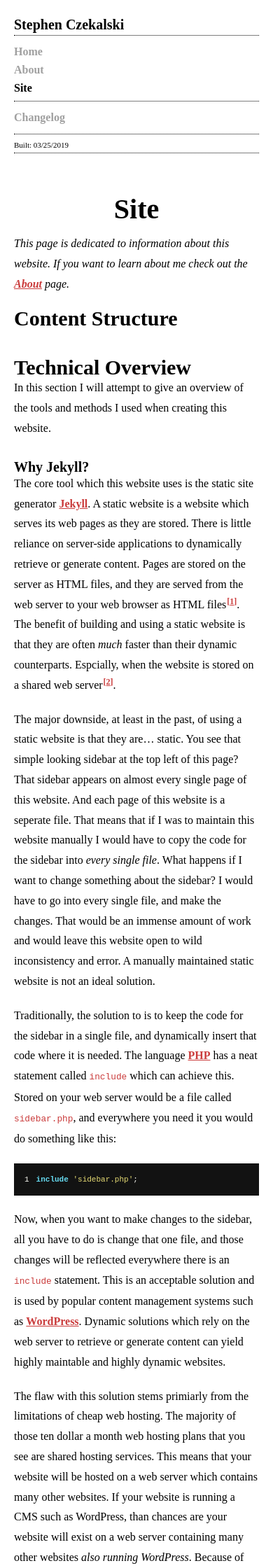
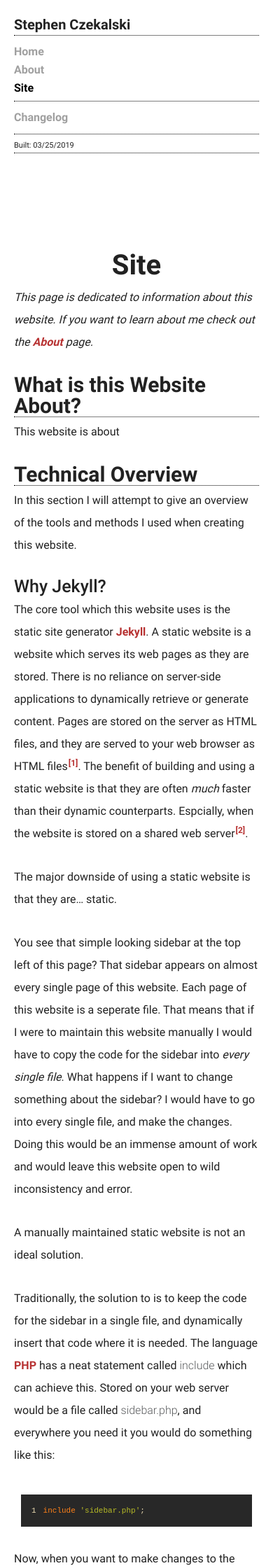
Before and after one commit to stephencz/old-stephencz-com, a Jekyll site: the page built from site.md, in a window 390 px wide. Shown: the top 2240 px of the page at 70% size. Built offline with Jekyll 4.4.1, drawn with Linux system fonts in a browser that asks for light colours; nearby versions of some CDN libraries; some of the changed text lies outside the part shown.

Commit message:
Experimenting with fonts

```diff
--- a/_sass/misc.scss
+++ b/_sass/misc.scss
@@ -17,23 +17,3 @@
     padding-bottom: 100px;
     padding-top: 60px;
 }
-
-@media (max-width: 799px)
-{
-    .home-wrapper
-    {
-        padding-top: 40px;
-    }
-}
-
-.home-wrapper
-{
-    padding-bottom: 60px;
-    padding-top: 60px;
-}
-
-.home-wrapper > p
-{
-    font-size: 1.6em;
-    padding-bottom: 10px;
-}
--- a/_sass/post.scss
+++ b/_sass/post.scss
@@ -1,13 +1,16 @@
 /*******************************************************************/
 /* POST STRUCTURE                                                  */
 /*******************************************************************/
-.post-wrapper { }
+.post-wrapper
+{
+    padding-bottom: 120px;
+}
 
 @media (max-width: 799px)
 {
     .post-wrapper
     {
-        padding-top: 40px;
+        padding-top: 120px;
     }
 }
 
@@ -17,7 +20,7 @@
     font-weight: 700;
     text-align: center;
 
-    margin-bottom: 15px;
+    margin-bottom: 10px;
 }
 
 .post-wrapper > .post-title a:active,
@@ -94,7 +97,6 @@
 .post-wrapper > .post-body a:link
 {
     color: $link-color;
-    text-decoration: underline;
 }
 
 .post-wrapper > .post-body a:hover
@@ -102,9 +104,25 @@
     color: $hover-color;
 }
 
+.post-wrapper > .post-body > h1,
+.post-wrapper > .post-body > h2,
+.post-wrapper > .post-body > h3,
+.post-wrapper > .post-body > h4,
+.post-wrapper > .post-body > h5,
+.post-wrapper > .post-body > h6
+{
+    margin-bottom: 5px;
+}
+
+.post-wrapper > .post-body > h1,
+.post-wrapper > .post-body > h2
+{
+    border-bottom: 1px dotted #000;
+}
+
 .post-wrapper > .post-body > p
 {
-    padding-bottom: 20px;
+    margin-bottom: 30px;
 }
 
 .post-wrapper > .post-body > p > em{ font-style: italic; }
@@ -165,7 +183,7 @@
     font-size: 1.6em;
     list-style: decimal;
 
-    margin-bottom: 20px;
+    margin-bottom: 30px;
     padding-left: 40px;
 }
 
@@ -180,7 +198,7 @@
     font-size: 1.6em;
     list-style: disc;
 
-    margin-bottom: 20px;
+    margin-bottom: 30px;
     padding-left: 40px;
 }
 
@@ -195,7 +213,7 @@
 .post-wrapper > .post-body > dl
 {
     font-size: 1.6em;
-    margin-bottom: 20px;
+    margin-bottom: 30px;
     padding-left: 40px;
 }
 
--- a/_sass/syntax.scss
+++ b/_sass/syntax.scss
@@ -3,15 +3,22 @@
 /*******************************************************************/
 .highlighter-rouge
 {
-  padding-bottom: 20px;
+  padding-top: 10px;
+  padding-bottom: 30px;
+  padding-left: 10px;
+  padding-right: 10px;
 }
 
 code.highlighter-rouge
 {
-  color: $link-color;
+  border-radius: 10px;
 
-  font-family: monospace;
-  font-size: 0.8em;
+  color: #595b5d;
+
+  font-weight: 300;
+  font-size: 1em;
+
+  padding: 0px;
 }
 
 pre.highlight
@@ -25,211 +32,77 @@ pre.highlight
 
 .highlight table td { padding: 5px; }
 .highlight table pre { margin: 0; }
-.highlight .c, .highlight .cd {
-  color: #75715e;
-  font-style: italic;
-}
-.highlight .cm {
-  color: #75715e;
-  font-style: italic;
-}
-.highlight .c1 {
-  color: #55f764;
-  font-style: italic;
-}
-.highlight .cp {
-  color: #75715e;
-  font-weight: bold;
-}
-.highlight .cs {
-  color: #75715e;
-  font-weight: bold;
-  font-style: italic;
-}
-.highlight .err {
-  color: #960050;
-  background-color: #1e0010;
-}
-.highlight .gi {
-  color: #ffffff;
-  background-color: #324932;
-}
-.highlight .gd {
-  color: #ffffff;
-  background-color: #493131;
-}
-.highlight .ge {
-  color: #000000;
-  font-style: italic;
-}
-.highlight .gr {
-  color: #aa0000;
-}
-.highlight .gt {
-  color: #aa0000;
-}
-.highlight .gh {
-  color: #999999;
-}
-.highlight .go {
-  color: #888888;
-}
-.highlight .gp {
-  color: #555555;
-}
-.highlight .gs {
-  font-weight: bold;
-}
-.highlight .gu {
-  color: #aaaaaa;
-}
-.highlight .k, .highlight .kv {
-  color: #66d9ef;
-  font-weight: bold;
-}
-.highlight .kc {
-  color: #66d9ef;
-  font-weight: bold;
-}
-.highlight .kd {
-  color: #66d9ef;
-  font-weight: bold;
-}
-.highlight .kp {
-  color: #66d9ef;
-  font-weight: bold;
-}
-.highlight .kr {
-  color: #66d9ef;
-  font-weight: bold;
-}
-.highlight .kt {
-  color: #66d9ef;
-  font-weight: bold;
-}
-.highlight .kn {
-  color: #f92672;
-  font-weight: bold;
-}
-.highlight .ow {
-  color: #f92672;
-  font-weight: bold;
-}
-.highlight .o {
-  color: #f92672;
-  font-weight: bold;
-}
-.highlight .mf {
-  color: #ae81ff;
-}
-.highlight .mh {
-  color: #ae81ff;
-}
-.highlight .il {
-  color: #ae81ff;
-}
-.highlight .mi {
-  color: #ae81ff;
-}
-.highlight .mo {
-  color: #ae81ff;
-}
-.highlight .m, .highlight .mb, .highlight .mx {
-  color: #ae81ff;
-}
-.highlight .se {
-  color: #ae81ff;
-}
-.highlight .sb {
-  color: #e6db74;
-}
-.highlight .sc {
-  color: #e6db74;
-}
-.highlight .sd {
-  color: #e6db74;
-}
-.highlight .s2 {
-  color: #e6db74;
-}
-.highlight .sh {
-  color: #e6db74;
-}
-.highlight .si {
-  color: #e6db74;
-}
-.highlight .sx {
-  color: #e6db74;
-}
-.highlight .sr {
-  color: #e6db74;
-}
-.highlight .s1 {
-  color: #e6db74;
-}
-.highlight .ss {
-  color: #e6db74;
-}
-.highlight .s {
-  color: #e6db74;
-}
-.highlight .na {
-  color: #a6e22e;
-}
-.highlight .nc {
-  color: #a6e22e;
-  font-weight: bold;
-}
-.highlight .nd {
-  color: #a6e22e;
-  font-weight: bold;
-}
-.highlight .ne {
-  color: #a6e22e;
-  font-weight: bold;
-}
-.highlight .nf {
-  color: #a6e22e;
-  font-weight: bold;
-}
-.highlight .no {
-  color: #66d9ef;
-}
-.highlight .bp {
-  color: #f8f8f2;
-}
-.highlight .nb {
-  color: #f8f8f2;
-}
-.highlight .ni {
-  color: #f8f8f2;
-}
-.highlight .nn {
-  color: #f8f8f2;
-}
-.highlight .vc {
-  color: #f8f8f2;
-}
-.highlight .vg {
-  color: #f8f8f2;
-}
-.highlight .vi {
-  color: #f8f8f2;
-}
-.highlight .nv {
-  color: #f8f8f2;
-}
-.highlight .w {
-  color: #f8f8f2;
-}
-.highlight .nl {
-  color: #f8f8f2;
-  font-weight: bold;
-}
-.highlight .nt {
-  color: #f92672;
-}
-.highlight {
-  color: #f8f8f2;
-  background-color: #121212;
-}
+
+.highlight .hll { background-color: #ffffcc }
+.highlight  { background: #282828; color: #ebdbb2; background-color: #282828 }
+.highlight .c { color: #928374; font-style: italic; background-color: #282828 } /* Comment */
+.highlight .err { color: #ebdbb2; background-color: #282828 } /* Error */
+.highlight .esc { color: #ebdbb2; background-color: #282828 } /* Escape */
+.highlight .g { color: #ebdbb2; background-color: #282828 } /* Generic */
+.highlight .k { color: #fe8019; background-color: #282828 } /* Keyword */
+.highlight .l { color: #ebdbb2; background-color: #282828 } /* Literal */
+.highlight .n { color: #ebdbb2; background-color: #282828 } /* Name */
+.highlight .o { color: #fe8019; background-color: #282828 } /* Operator */
+.highlight .x { color: #ebdbb2; background-color: #282828 } /* Other */
+.highlight .p { color: #ebdbb2; background-color: #282828 } /* Punctuation */
+.highlight .ch { color: #928374; font-style: italic; background-color: #282828 } /* Comment.Hashbang */
+.highlight .cm { color: #928374; font-style: italic; background-color: #282828 } /* Comment.Multiline */
+.highlight .cp { color: #8ec07c; background-color: #282828 } /* Comment.Preproc */
+.highlight .c1 { color: #928374; font-style: italic; background-color: #282828 } /* Comment.Single */
+.highlight .cs { color: #928374; font-style: italic; background-color: #282828 } /* Comment.Special */
+.highlight .gd { color: #282828; background-color: #fb4934 } /* Generic.Deleted */
+.highlight .ge { color: #83a598; text-decoration: underline; background-color: #282828 } /* Generic.Emph */
+.highlight .gr { color: #ebdbb2; font-weight: bold; background-color: #fb4934 } /* Generic.Error */
+.highlight .gh { color: #b8bb26; font-weight: bold; background-color: #282828 } /* Generic.Heading */
+.highlight .gi { color: #282828; background-color: #b8bb26 } /* Generic.Inserted */
+.highlight .go { color: #504945; background-color: #282828 } /* Generic.Output */
+.highlight .gp { color: #ebdbb2; background-color: #282828 } /* Generic.Prompt */
+.highlight .gs { color: #ebdbb2; background-color: #282828 } /* Generic.Strong */
+.highlight .gu { color: #b8bb26; font-weight: bold; background-color: #282828 } /* Generic.Subheading */
+.highlight .gt { color: #ebdbb2; font-weight: bold; background-color: #fb4934 } /* Generic.Traceback */
+.highlight .kc { color: #fe8019; background-color: #282828 } /* Keyword.Constant */
+.highlight .kd { color: #fe8019; background-color: #282828 } /* Keyword.Declaration */
+.highlight .kn { color: #fe8019; background-color: #282828 } /* Keyword.Namespace */
+.highlight .kp { color: #fe8019; background-color: #282828 } /* Keyword.Pseudo */
+.highlight .kr { color: #fe8019; background-color: #282828 } /* Keyword.Reserved */
+.highlight .kt { color: #fabd2f; background-color: #282828 } /* Keyword.Type */
+.highlight .ld { color: #ebdbb2; background-color: #282828 } /* Literal.Date */
+.highlight .m { color: #d3869b; background-color: #282828 } /* Literal.Number */
+.highlight .s { color: #b8bb26; background-color: #282828 } /* Literal.String */
+.highlight .na { color: #b8bb26; font-weight: bold; background-color: #282828 } /* Name.Attribute */
+.highlight .nb { color: #fabd2f; background-color: #282828 } /* Name.Builtin */
+.highlight .nc { color: #ebdbb2; background-color: #282828 } /* Name.Class */
+.highlight .no { color: #d3869b; background-color: #282828 } /* Name.Constant */
+.highlight .nd { color: #ebdbb2; background-color: #282828 } /* Name.Decorator */
+.highlight .ni { color: #fabd2f; background-color: #282828 } /* Name.Entity */
+.highlight .ne { color: #fb4934; background-color: #282828 } /* Name.Exception */
+.highlight .nf { color: #fabd2f; background-color: #282828 } /* Name.Function */
+.highlight .nl { color: #fb4934; background-color: #282828 } /* Name.Label */
+.highlight .nn { color: #ebdbb2; background-color: #282828 } /* Name.Namespace */
+.highlight .nx { color: #ebdbb2; background-color: #282828 } /* Name.Other */
+.highlight .py { color: #ebdbb2; background-color: #282828 } /* Name.Property */
+.highlight .nt { color: #fb4934; background-color: #282828 } /* Name.Tag */
+.highlight .nv { color: #ebdbb2; background-color: #282828 } /* Name.Variable */
+.highlight .ow { color: #fe8019; background-color: #282828 } /* Operator.Word */
+.highlight .w { color: #ebdbb2; background-color: #282828 } /* Text.Whitespace */
+.highlight .mb { color: #d3869b; background-color: #282828 } /* Literal.Number.Bin */
+.highlight .mf { color: #d3869b; background-color: #282828 } /* Literal.Number.Float */
+.highlight .mh { color: #d3869b; background-color: #282828 } /* Literal.Number.Hex */
+.highlight .mi { color: #d3869b; background-color: #282828 } /* Literal.Number.Integer */
+.highlight .mo { color: #d3869b; background-color: #282828 } /* Literal.Number.Oct */
+.highlight .sb { color: #b8bb26; background-color: #282828 } /* Literal.String.Backtick */
+.highlight .sc { color: #b8bb26; background-color: #282828 } /* Literal.String.Char */
+.highlight .sd { color: #b8bb26; background-color: #282828 } /* Literal.String.Doc */
+.highlight .s2 { color: #b8bb26; background-color: #282828 } /* Literal.String.Double */
+.highlight .se { color: #b8bb26; background-color: #282828 } /* Literal.String.Escape */
+.highlight .sh { color: #b8bb26; background-color: #282828 } /* Literal.String.Heredoc */
+.highlight .si { color: #b8bb26; background-color: #282828 } /* Literal.String.Interpol */
+.highlight .sx { color: #b8bb26; background-color: #282828 } /* Literal.String.Other */
+.highlight .sr { color: #b8bb26; background-color: #282828 } /* Literal.String.Regex */
+.highlight .s1 { color: #b8bb26; background-color: #282828 } /* Literal.String.Single */
+.highlight .ss { color: #83a598; background-color: #282828 } /* Literal.String.Symbol */
+.highlight .bp { color: #fabd2f; background-color: #282828 } /* Name.Builtin.Pseudo */
+.highlight .vc { color: #ebdbb2; background-color: #282828 } /* Name.Variable.Class */
+.highlight .vg { color: #ebdbb2; background-color: #282828 } /* Name.Variable.Global */
+.highlight .vi { color: #ebdbb2; background-color: #282828 } /* Name.Variable.Instance */
+.highlight .il { color: #d3869b; background-color: #282828 } /* Literal.Number.Integer.Long */
--- a/assets/css/base.scss
+++ b/assets/css/base.scss
@@ -1,42 +1,39 @@
 ---
 ---
-/* latin-ext */
+
 @font-face
 {
-    font-family: 'Source Sans Pro';
+    font-family: 'Roboto';
     font-style: normal;
-    font-weight: 400;
-    src: local('Source Sans Pro Regular'), local('SourceSansPro-Regular'), url(https://fonts.gstatic.com/s/sourcesanspro/v11/6xK3dSBYKcSV-LCoeQqfX1RYOo3qNq7lqDY.woff2) format('woff2');
-    unicode-range: U+0100-024F, U+0259, U+1E00-1EFF, U+2020, U+20A0-20AB, U+20AD-20CF, U+2113, U+2C60-2C7F, U+A720-A7FF;
-}
-
-/* latin */
-@font-face
-{
-    font-family: 'Source Sans Pro';
-    font-style: normal;
-    font-weight: 400;
-    src: local('Source Sans Pro Regular'), local('SourceSansPro-Regular'), url(https://fonts.gstatic.com/s/sourcesanspro/v11/6xK3dSBYKcSV-LCoeQqfX1RYOo3qOK7l.woff2) format('woff2');
+    font-weight: 300;
+    src: local('Roboto Light'), local('Roboto-Light'), url(https://fonts.gstatic.com/s/roboto/v18/KFOlCnqEu92Fr1MmSU5fBBc4.woff2) format('woff2');
     unicode-range: U+0000-00FF, U+0131, U+0152-0153, U+02BB-02BC, U+02C6, U+02DA, U+02DC, U+2000-206F, U+2074, U+20AC, U+2122, U+2191, U+2193, U+2212, U+2215, U+FEFF, U+FFFD;
 }
 
-/* latin-ext */
 @font-face
 {
-    font-family: 'Source Sans Pro';
+    font-family: 'Roboto';
+    font-style: normal;
+    font-weight: 400;
+    src: local('Roboto'), local('Roboto-Regular'), url(https://fonts.gstatic.com/s/roboto/v18/KFOmCnqEu92Fr1Mu4mxK.woff2) format('woff2');
+    unicode-range: U+0000-00FF, U+0131, U+0152-0153, U+02BB-02BC, U+02C6, U+02DA, U+02DC, U+2000-206F, U+2074, U+20AC, U+2122, U+2191, U+2193, U+2212, U+2215, U+FEFF, U+FFFD;
+}
+
+@font-face
+{
+  font-family: 'Roboto';
+  font-style: normal;
+  font-weight: 500;
+  src: local('Roboto Medium'), local('Roboto-Medium'), url(https://fonts.gstatic.com/s/roboto/v18/KFOlCnqEu92Fr1MmEU9fBBc4.woff2) format('woff2');
+  unicode-range: U+0000-00FF, U+0131, U+0152-0153, U+02BB-02BC, U+02C6, U+02DA, U+02DC, U+2000-206F, U+2074, U+20AC, U+2122, U+2191, U+2193, U+2212, U+2215, U+FEFF, U+FFFD;
+}
+
+@font-face
+{
+    font-family: 'Roboto';
     font-style: normal;
     font-weight: 700;
-    src: local('Source Sans Pro Bold'), local('SourceSansPro-Bold'), url(https://fonts.gstatic.com/s/sourcesanspro/v11/6xKydSBYKcSV-LCoeQqfX1RYOo3ig4vwmRduz8A.woff2) format('woff2');
-    unicode-range: U+0100-024F, U+0259, U+1E00-1EFF, U+2020, U+20A0-20AB, U+20AD-20CF, U+2113, U+2C60-2C7F, U+A720-A7FF;
-}
-
-/* latin */
-@font-face
-{
-    font-family: 'Source Sans Pro';
-    font-style: normal;
-    font-weight: 700;
-    src: local('Source Sans Pro Bold'), local('SourceSansPro-Bold'), url(https://fonts.gstatic.com/s/sourcesanspro/v11/6xKydSBYKcSV-LCoeQqfX1RYOo3ig4vwlxdu.woff2) format('woff2');
+    src: local('Roboto Bold'), local('Roboto-Bold'), url(https://fonts.gstatic.com/s/roboto/v18/KFOlCnqEu92Fr1MmWUlfBBc4.woff2) format('woff2');
     unicode-range: U+0000-00FF, U+0131, U+0152-0153, U+02BB-02BC, U+02C6, U+02DA, U+02DC, U+2000-206F, U+2074, U+20AC, U+2122, U+2191, U+2193, U+2212, U+2215, U+FEFF, U+FFFD;
 }
 
@@ -44,22 +41,22 @@ $collapse-size:  850px;
 
 $bg-color: #fff;
 
-$font-stack: 'Source Serif Pro', serif;
+$font-stack: 'Roboto', sans-serif;
 $font-size: 1.6em;
-$line-height: 1.8em;
+$line-height: 2em;
 
-$font-color: #000;
+$font-color: #222;
 $meta-color: #a0a0a0;
-$link-color: #ca3c3c;
-$hover-color: #ff5555;
+$link-color: #b73232;
+$hover-color: #561111;
 $faded-color: rgba(1, 1, 1, 0.2);
 
 $h1-size: 4em;
 $h2-size: 3em;
-$h3-size: 2em;
-$h4-size: 1.6em;
-$h5-size: 1.4em;
-$h6-size: 1em;
+$h3-size: 2.5em;
+$h4-size: 2em;
+$h5-size: 1.8em;
+$h6-size: 1.6em;
 
 html, body
 {
@@ -82,7 +79,8 @@ html, body
     text-rendering: optimizelegibility !important;
 }
 
-h1, h2, h3, h4, h5, h6 { font-weight: 700; }
+h1, h2 { font-weight: 700; }
+h3, h4, h5, h6 {font-weight: 500; }
 
 h1{ font-size: $h1-size; }
 h2{ font-size: $h2-size; }
@@ -105,8 +103,8 @@ a:visited,
 a:link
 {
     color: $link-color;
-    text-decoration: underline;
     font-weight: 700;
+    text-decoration: none;
 }
 
 a:hover
--- a/index.html
+++ b/index.html
@@ -3,7 +3,10 @@ layout: default
 title: Home
 description: The Personal Website of Stephen Czekalski
 ---
-<div class="home-wrapper">
+
+<div class="post-wrapper">
+  <h1 class="post-title">Welcome</h1>
+  <div class="post-body">
   <p>
       Welcome to the website of <strong>Stephen Czekalski</strong>. I am primarily interested in programming and
       philosophy, but among my other major interests I count reading, writing, playing piano, composing music, photography,
@@ -16,5 +19,6 @@ description: The Personal Website of Stephen Czekalski
       website through time view the <a href="/changelog">Changelog</a>.
     </p>
   </div>
+</div>
 
 {% include categories.html %}
--- a/site.md
+++ b/site.md
@@ -6,31 +6,32 @@ description: Information about this website.
 *This page is dedicated to information about this website. If you want to learn about me*
 *check out the [About](/about) page.*
 
-## Content Structure
+## What is this Website About?
+This website is about
 
 ## Technical Overview
-{:.padding-t-m}
 
 In this section I will attempt to give an overview of the tools and methods I used when creating this website.
 
 ### Why Jekyll?
-{:.padding-t-xs}
 
 The core tool which this website uses is the static site generator [Jekyll](https://jekyllrb.com/).
 A static website is a website which serves its web pages as they are stored.
-There is little reliance on server-side applications to dynamically retrieve or generate content.
-Pages are stored on the server as HTML files, and they are served from the web server to your web browser as HTML files[^1].
+There is no reliance on server-side applications to dynamically retrieve or generate content.
+Pages are stored on the server as HTML files, and they are served to your web browser as HTML files[^1].
 The benefit of building and using a static website is that they are often *much* faster than their dynamic counterparts.
 Espcially, when the website is stored on a shared web server[^2].
 
-The major downside, at least in the past, of using a static website is that they are... static.
+The major downside of using a static website is that they are... static.
+
 You see that simple looking sidebar at the top left of this page?
 That sidebar appears on almost every single page of this website.
-And each page of this website is a seperate file.
-That means that if I was to maintain this website manually I would have to copy the code for the sidebar into *every single file*.
+Each page of this website is a seperate file.
+That means that if I were to maintain this website manually I would have to copy the code for the sidebar into *every single file*.
 What happens if I want to change something about the sidebar?
 I would have to go into every single file, and make the changes.
-That would be an immense amount of work and would leave this website open to wild inconsistency and error.
+Doing this would be an immense amount of work and would leave this website open to wild inconsistency and error.
+
 A manually maintained static website is not an ideal solution.
 
 Traditionally, the solution to is to keep the code for the sidebar in a single file, and dynamically insert that code where it is needed.
@@ -46,7 +47,7 @@ This is an acceptable solution and is used by popular content management systems
 Dynamic solutions which rely on the web server to retrieve or generate content can yield highly maintable and highly dynamic websites.
 
 The flaw with this solution stems primiarly from the limitations of cheap web hosting.
-The majority of those ten dollar a month web hosting plans that you see are shared hosting services.
+The majority of those five dollar a month web hosting plans that you see are shared hosting services.
 This means that your website will be hosted on a web server which contains many other websites.
 If your website is running a CMS such as WordPress, than chances are your website will exist on a web server containing many other websites *also running WordPress*.
 Because of the server-side overhead of many WordPress websites performing many server-side operations, more often than not, your website will have poor and inconsistent performance.
@@ -63,13 +64,26 @@ And, with Jekyll being a "static site generator", the end result of a site build
 The only overhead on the server-side will be the overhead introduced by the programmer.
 Which means that in most cases your website will be faster than a website running on a content management system.
 
-While Jekyll might not be the best choice for every web design project, it was right choice for mine, and I recommend it to anyone wanting to make a similar project.
+It is fast. It is dynamic. It is extensible. It gets the job done, how I want it done.
+
+### CSS Dependencies and Code Style
+{:.padding-t-m}
+
+This website uses two CSS libraries: [Eric Meyer's Reset](https://meyerweb.com/eric/tools/css/reset/) and a modified version of [Skeleton](http://getskeleton.com/).
+
+Skeleton is a lightweight CSS framework for responsive web design.
+Or, in other words, it is a bit of CSS which makes supporting both large screen devices and mobile devices easy.
+This website was the first project I used Skeleton on.
+In the past I used [Bootstrap](https://getbootstrap.com/).
+I chose Skeleton over Bootstrap because I didn't feel like I needed all the features bootstrap offers.
+I just want something small that gets the job done.
+The version of Skeleton I use has been slightly modified as I have stripped out over two hundred lines of CSS which I don't use.
+
+Eric Meyer's Reset is a CSS reset I use to get my website's styles to a workable baseline. As Eric Meyer's website states:
+
+> The goal of a reset stylesheet is to reduce browser inconsistencies in things like default line heights, margins and font sizes of headings, and so on.
 
 
-### CSS Dependencies and Code Style
-{:.padding-t-s}
-
-This website uses two CSS libraries: Eric Meyer's [Reset](https://meyerweb.com/eric/tools/css/reset/) and a modified version of [Skeleton](http://getskeleton.com/).
 
 
 [^1]: The flip side to a static website is a dynamic website. Websites built with content management systems
```
Lines whose indentation alone changed are shown as unchanged.
